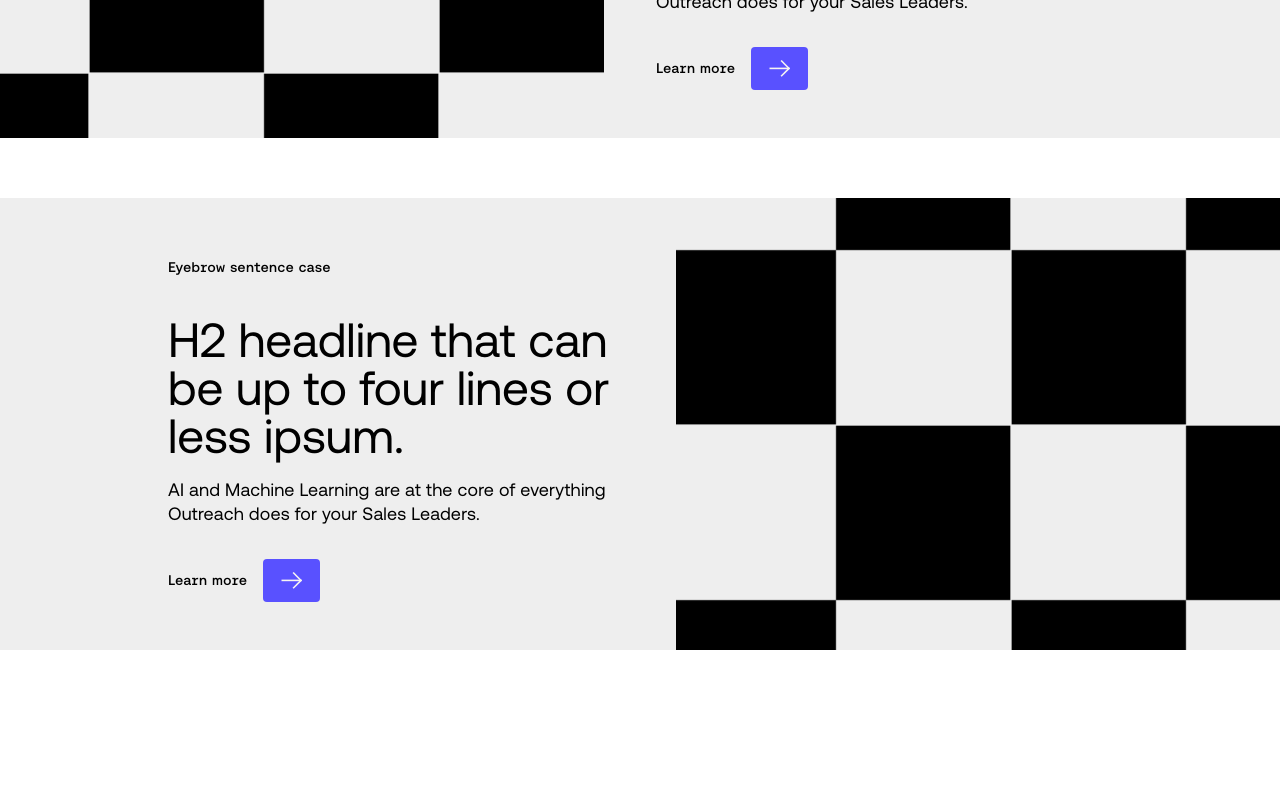
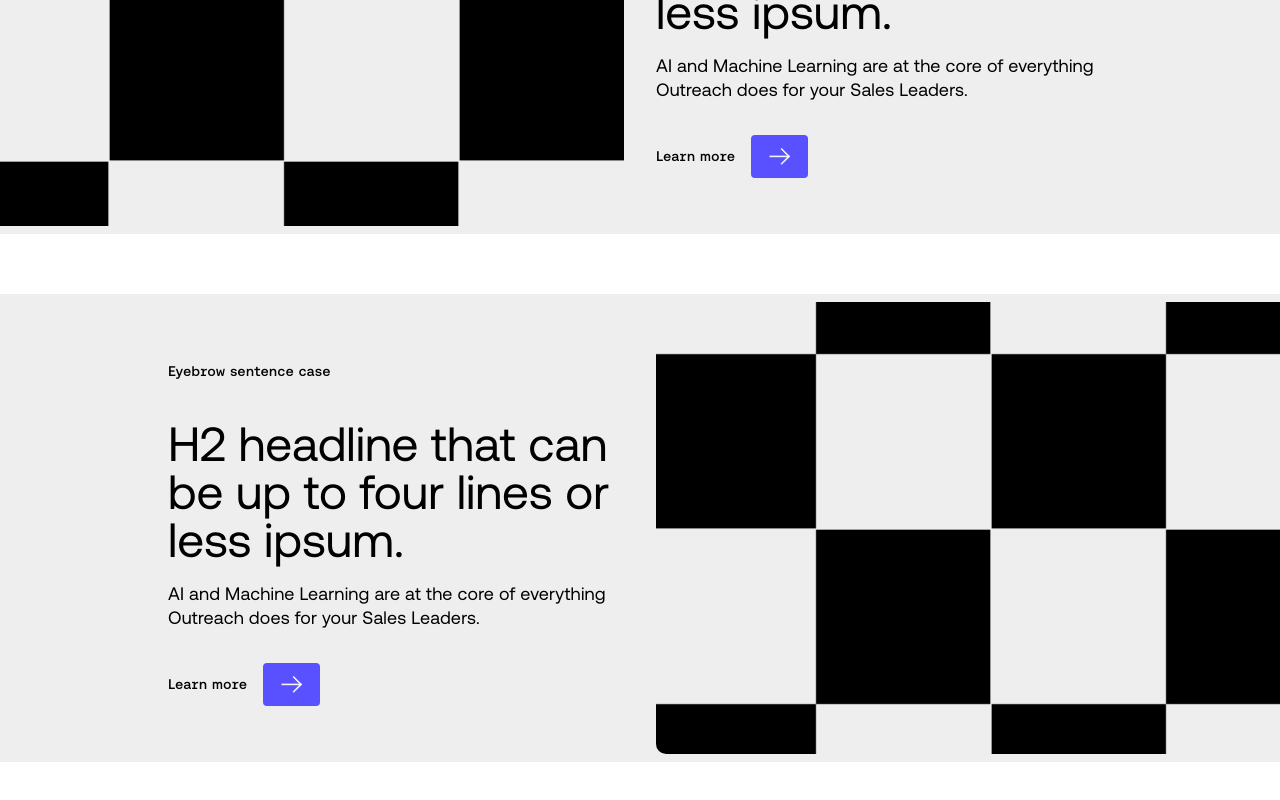
Before and after one commit to ErickRoo/pxpl, a Next.js app: page /components/SideSide in a window 1280 px wide. Shown: the part 1566-2366 px from the top of the page. Before the commit the page ends 2276 px from the top, so only its background shows below. Built offline with nearby package versions, Linux system fonts and the light colour scheme.

Commit message:
fix: update manually one column changes
fix: set space for mobile version

fix: set space for desktop version

```diff
--- a/components/blocks/side_side/side_side.module.scss
+++ b/components/blocks/side_side/side_side.module.scss
@@ -1,8 +1,16 @@
 @import '../../../styles/variables';
 
 .root {
-  padding: 2rem;
+  padding: 2.4rem;
   overflow: hidden;
+
+  @screen md {
+    padding: 3.2rem;
+  }
+
+  @screen lg {
+    padding: 4rem;
+  }
 }
 
 .wrapper {
@@ -110,19 +118,22 @@
 }
 
 .bgImage {
-  width: 100%;
+  width: calc(100% + 4.8rem);
+  margin: -2.4rem -2.4rem 0.6rem;
+  border-radius: 1rem;
+  overflow: hidden;
 
   > div {
     height: 32rem;
 
     @screen sm {
-      background-size: 37rem;
-      background-position: 8rem -1rem;
+      background-size: 39rem;
+      background-position: 9rem -3rem;
     }
 
     @screen md {
       background-size: 45rem;
-      background-position: top 5rem right -1rem;
+      background-position: top 5rem right 0rem;
     }
 
     @screen lg {
@@ -133,14 +144,14 @@
 
     @screen xl {
       height: 59.2rem;
-      background-size: 100rem 60rem;
+      background-size: 110rem 60rem;
       background-position: top 14rem right -5rem;
     }
   }
 
   @screen md {
-    margin: -2rem;
-    margin-right: 2rem;
+    width: calc(100% + 6.4rem);
+    margin: -3.2rem 0 -3.2rem -6.4rem;
   }
 
   &__reverse {
@@ -159,8 +170,8 @@
     }
 
     @screen md {
-      margin: -2rem;
-      margin-left: 2rem;
+      width: calc(100% + 6.4rem);
+      margin: -3.2rem -6.4rem -3.2rem 0;
     }
   }
 }
--- a/components/generic/one-column-body/one-column-body.interface.ts
+++ b/components/generic/one-column-body/one-column-body.interface.ts
@@ -1,10 +1,11 @@
 export interface OneColumnBodyInterface {
   className?: string;
   topTag?: string;
-  headline: string;
-  headlineLevel: number;
+  headline?: string;
+  headlineLevel?: number;
   description?: string;
   showTertiaryButton?: boolean;
+  stackCtas?: boolean;
   primaryCta?: {
     ctaText: string;
     ctaLink: string;
--- a/components/generic/one-column-body/one-column-body.module.scss
+++ b/components/generic/one-column-body/one-column-body.module.scss
@@ -13,5 +13,13 @@
 }
 
 .buttonsContainer {
-  @apply flex flex-wrap gap-x-[4rem] gap-y-[2.4rem];
+  @apply flex flex-wrap flex-row gap-x-[4rem] gap-y-[2.4rem];
+
+  > div:last-child {
+    @apply max-w-fit;
+  }
+
+  &__stacks {
+    @apply flex-col max-w-fit;
+  }
 }
--- a/components/generic/one-column-body/one-column-body.tsx
+++ b/components/generic/one-column-body/one-column-body.tsx
@@ -7,24 +7,26 @@ import { OneColumnBodyInterface } from './one-column-body.interface'
 import styles from './one-column-body.module.scss'
 
 const OneColumnBody: FC<OneColumnBodyInterface> = ({
-  className = '', topTag, headline, headlineLevel, description, primaryCta, secondaryCta, showTertiaryButton,
+  className = '', topTag, headline, headlineLevel, description, primaryCta, secondaryCta, showTertiaryButton, stackCtas,
 }) => (
   <div className={`${styles.root} ${className}`}>
     {topTag && (
-    <p className="eyebrow mb-[2.4rem]">{topTag}</p>
+      <p className="eyebrow mb-[2.4rem]">{topTag}</p>
     )}
-    <Headline as={`h${headlineLevel}`} className={styles.heading}>{headline}</Headline>
+    {headline && (
+      <Headline as={`h${headlineLevel}`} className={styles.heading}>{headline}</Headline>
+    )}
     {description && (
-    <p className={`${styles.description} typo-body`}>{description}</p>
+      <p className={`${styles.description} typo-body`}>{description}</p>
     )}
-    <section className={styles.buttonsContainer}>
+    <section className={`${styles.buttonsContainer} ${stackCtas && styles.buttonsContainer__stacks}`}>
       {primaryCta && (
         showTertiaryButton
           ? <TertiaryButton type="link" text={primaryCta.ctaText} href={primaryCta.ctaLink} />
           : <ArrowButton text={primaryCta.ctaText} href={primaryCta.ctaLink} />
       )}
       {secondaryCta && (
-      <UnderlinedButton text={secondaryCta.ctaText} href={secondaryCta.ctaLink} underlineColor="passionBlue" />
+        <UnderlinedButton text={secondaryCta.ctaText} href={secondaryCta.ctaLink} underlineColor="passionBlue" />
       )}
     </section>
   </div>
```
